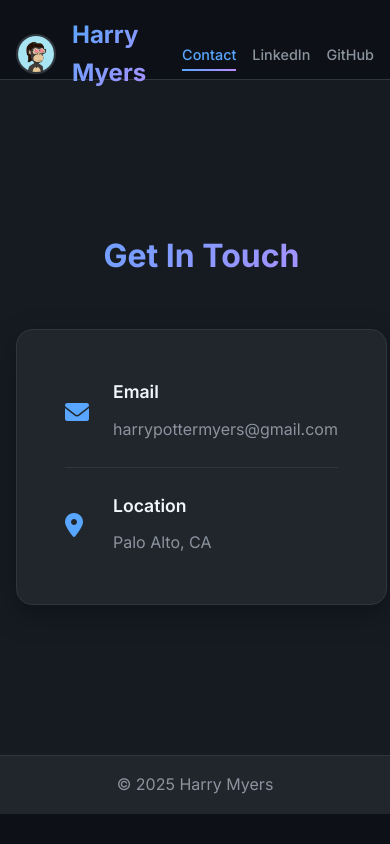
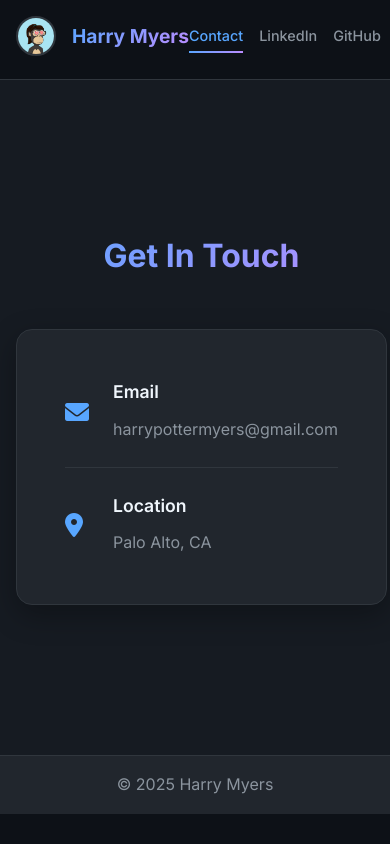
Before and after one commit to harrymyers/harrymyers.github.io, a plain HTML site: page contact.html in a window 390 px wide. Drawn offline with Linux system fonts and the light colour scheme.

Commit message:
commit 2

```diff
--- a/style.css
+++ b/style.css
@@ -83,6 +83,7 @@ html {
     -webkit-background-clip: text;
     -webkit-text-fill-color: transparent;
     background-clip: text;
+    white-space: nowrap;
 }
 
 .nav {
@@ -242,7 +243,7 @@ body {
     height: 300px;
     border-radius: 50%;
     object-fit: cover;
-    object-position: center top;
+    object-position: center 25%;
     border: 4px solid var(--border-color);
     box-shadow: 0 20px 40px var(--shadow-light);
     transition: transform 0.3s ease, box-shadow 0.3s ease;
@@ -612,6 +613,10 @@ section {
         gap: 2rem;
     }
 
+    .logo h1 {
+        font-size: 1.2rem;
+    }
+
     .nav {
         display: flex;
         gap: 1rem;
```
